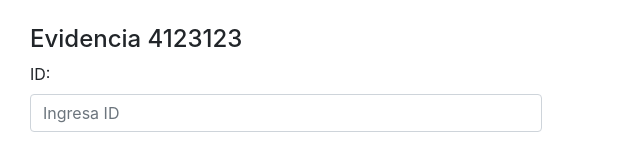
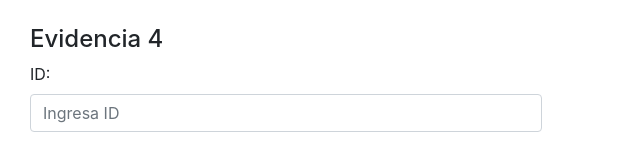
Before and after one commit to Pedrot79/evidencia4, a plain HTML site: page index.html in a window 1280 px wide. Shown: the top 152 px of the page, without its empty margins (0-640 px from the left). Drawn offline with nearby package versions, Linux system fonts and the light colour scheme; no server answers.

Commit message:
Update index.html

```diff
--- a/index.html
+++ b/index.html
@@ -11,7 +11,7 @@
     </head>
     <body>
         <div style="width: 40%; margin-left: 30px; margin-top: 25px;">
-            <h4>Evidencia 4123123</h4>
+            <h4>Evidencia 4</h4>
             <div class="form-group">
                 <label>ID:</label>
                 <input type="search" class="form-control" id="txtI" placeholder="Ingresa ID">
@@ -37,8 +37,6 @@
             <button type="submit" class="btn btn-primary" id="btnBuscar" style="margin-top: 10px;">Buscar</button>
         </div>
     </body>
-</html>
-
     <script>
         axios({
             method: 'GET',
@@ -67,3 +65,4 @@
             }
         }
     </script>
+</html>
```
Lines whose indentation alone changed are shown as unchanged.
